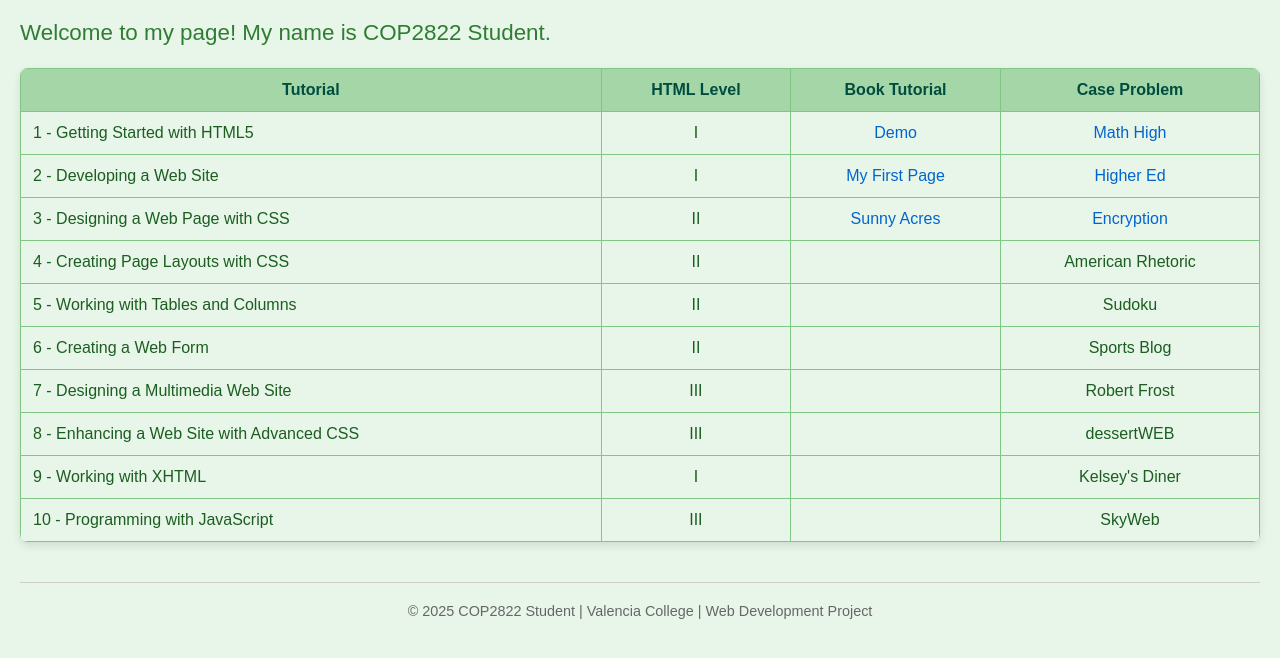
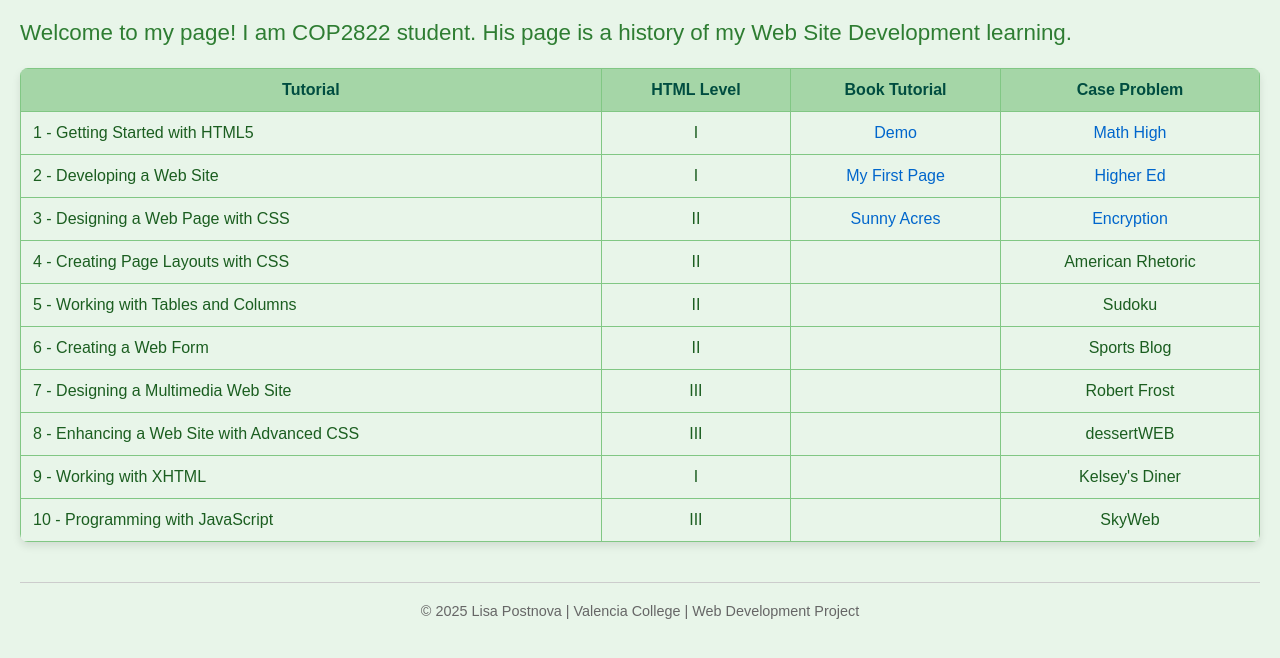
Before and after one commit to Lisa2Post/lisa2post.github.io, a plain HTML site: page index.htm in a window 1280 px wide. Drawn offline with Linux system fonts and the light colour scheme.

Commit message:
Update index.htm

```diff
--- a/index.htm
+++ b/index.htm
@@ -8,7 +8,7 @@
            Author: COP2822 Student
       -->
 
-      <title>COP2822 Student Sample Page</title>
+      <title>COP2822 Lisa Postnova</title>
       <link rel="stylesheet" href="styles.css">
 	<style>
 	 td:nth-child(2),
@@ -25,7 +25,7 @@
 
    <body>
 
-       <p>Welcome to my page! My name is COP2822 Student.</p>
+       <p>Welcome to my page! I am COP2822 student. His page is a history of my Web Site Development learning. </p>
 
        <table cellspacing="20" border=0>
 
@@ -100,7 +100,7 @@
        </table>
 
        <footer>
-	&copy; 2025 COP2822 Student | Valencia College | Web Development Project
+	&copy; 2025 Lisa Postnova | Valencia College | Web Development Project
        </footer>
 
    </body>
```
